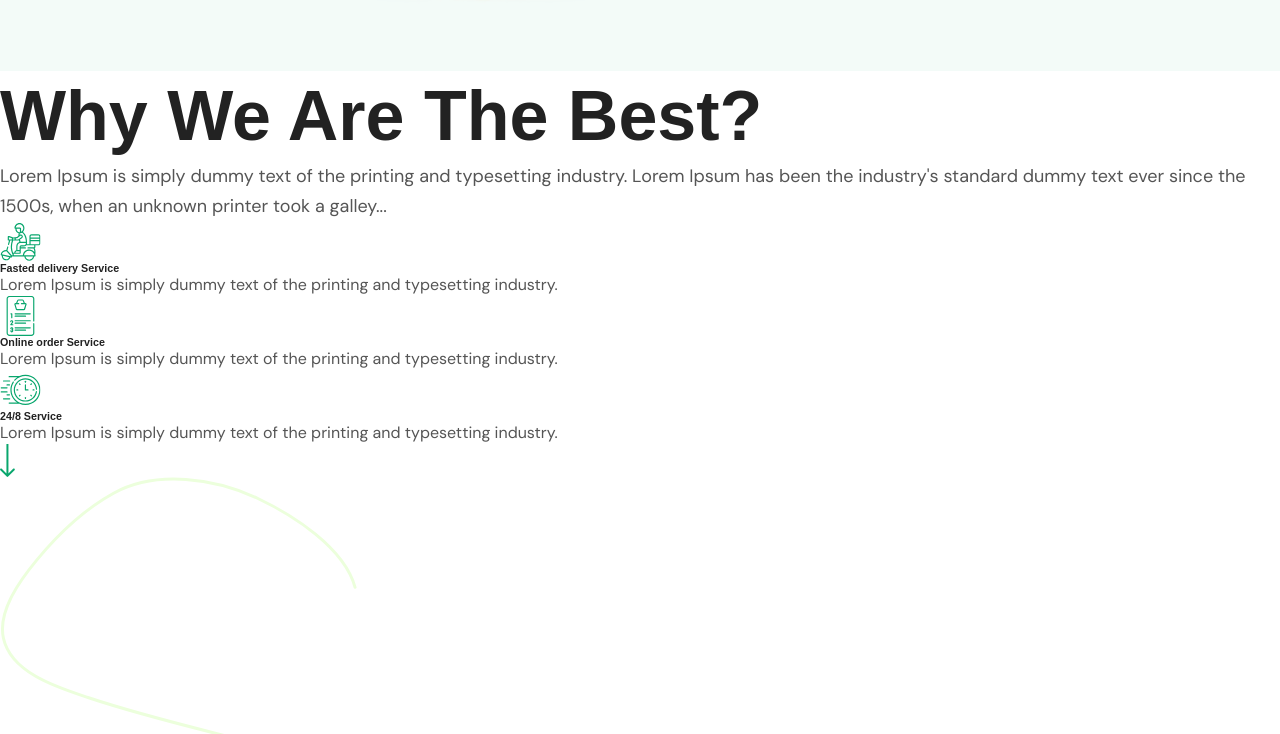
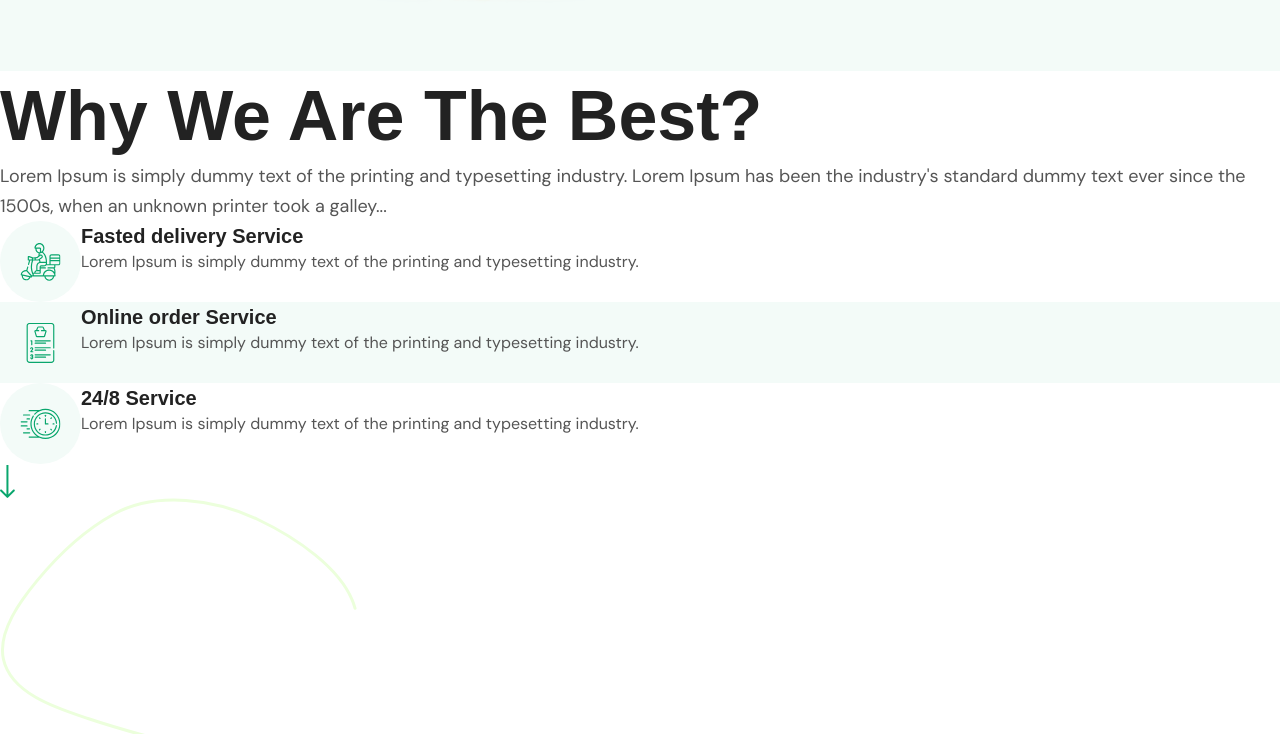
Before and after one commit to Alesia0401/project-practice-55-1, a website: page index.html in a window 1280 px wide. Shown: the part 926-1660 px from the top of the page. Drawn offline with Linux system fonts and the light colour scheme; a web font is replaced by a local one.

Commit message:
добавила флексы, бэкграунд, изменила название классов

```diff
--- a/assets/scss/why.scss
+++ b/assets/scss/why.scss
@@ -1,24 +1,70 @@
 //переменные для шрифтов и цвета в файле var.scss, их подставляете вместо названия шрифтов
+.main-text {
+  min-width: 670px;
+}
+
 .main-text__h2 {
-    font-style: normal;
   font-weight: 700;
   font-size: 70px;
   line-height: 90px;
 }
 
-.main-text__h2, .services__h6 {
+.main-text__h2,
+.text__h6 {
   font-family: $fontfRos;
   color: $colorbl;
 }
 
 .main-text__p {
-    font-style: normal;
   font-weight: 400;
   font-size: 18px;
   line-height: 30px;
 }
 
-.main-text__p, .services__p {
+.main-text__p,
+.text__p {
   font-family: $fontfDM;
   color: $colorgrey;
 }
+
+.text__h6 {
+  font-weight: 700;
+  font-size: 20px;
+  line-height: 30px;
+}
+
+.section-container {
+  min-width: 670px;
+}
+
+.services__component,
+.services__component_color {
+  min-width: 381px;
+
+  display: flex;
+}
+
+.component__circle,
+.component__circle_color {
+  min-width: 80px;
+  min-height: 80px;
+  padding: 20px;
+
+  border-radius: 50%;
+}
+
+.component__circle_color,
+.services__component_color {
+  background-color: $bkcolfon;
+}
+
+.circle__img {
+  min-width: 40px;
+  min-height: 40px;
+}
+
+.services__text {
+  min-width: 277px;
+
+  flex-direction: column;
+}
--- a/index.html
+++ b/index.html
@@ -57,17 +57,15 @@
         <div class="organic__container">
           <h1 class="organic__container__h1">Organic Fruit & Vegetables</h1>
           <div class="organic__container__img">
-          <img src="assets/images/leaves.png"
-            alt="leaves"
-          /></div>
+            <img src="assets/images/leaves.png" alt="leaves" />
+          </div>
           <div class="organic__container__text">
             <p>
               Lorem Ipsum is simply dummy text of the printing and typesetting
-            industry.
-            Lorem Ipsum has been the industry's standard dummy text ever since
-            the
-            1500s, when an unknown printer took a galley...
-          </p></div>
+              industry. Lorem Ipsum has been the industry's standard dummy text
+              ever since the 1500s, when an unknown printer took a galley...
+            </p>
+          </div>
           <div class="organic__container__button">
             <p class="text">Order Now</p>
             <button class="circle">
@@ -136,53 +134,60 @@
           </div>
           <div class="services">
             <div class="services__component">
-              <div class="component__circle">
+              <div class="component__circle_color">
                 <img
-                  class="services__img"
+                  class="circle__img"
                   src="assets/images/delivery-man-2.svg"
                   alt="delivery-man"
                 />
               </div>
-              <h6 class="services__h6">Fasted delivery Service</h6>
-              <p class="services__p">
-                Lorem Ipsum is simply dummy text of the printing and typesetting
-                industry.
+              <div class="services__text">
+                <h6 class="text__h6">Fasted delivery Service</h6>
+                <p class="text__p">
+                  Lorem Ipsum is simply dummy text of the printing and
+                  typesetting industry.
                 </p>
               </div>
+            </div>
             <div class="services__component_color">
-              <div class="component__circle_color">
+              <div class="component__circle">
                 <img
-                  class="services__img"
+                  class="circle__img"
                   src="assets/images/shopping-1.svg"
                   alt="shopping"
                 />
               </div>
-              <h6 class="services__h6">Online order Service</h6>
-              <p class="services__p">
-                Lorem Ipsum is simply dummy text of the printing and typesetting
-                industry.
+              <div class="services__text">
+                <h6 class="text__h6">Online order Service</h6>
+                <p class="text__p">
+                  Lorem Ipsum is simply dummy text of the printing and
+                  typesetting industry.
                 </p>
               </div>
+            </div>
             <div class="services__component">
-              <div class="component__circle">
+              <div class="component__circle_color">
                 <img
-                  class="services__img"
+                  class="circle__img"
                   src="assets/images/fast-time-1.svg"
                   alt="fast-time"
                 />
               </div>
-              <h6 class="services__h6">24/8 Service</h6>
-              <p class="services__p">
-                Lorem Ipsum is simply dummy text of the printing and typesetting
-                industry.
+              <div class="services__text">
+                <h6 class="text__h6">24/8 Service</h6>
+                <p class="text__p">
+                  Lorem Ipsum is simply dummy text of the printing and
+                  typesetting industry.
                 </p>
               </div>
             </div>
-          <img
+          </div>
+          <a href=""
+            ><img
               class="why__arrow-green"
               src="assets/images/arrow-green.svg"
               alt="arrow-green"
-          />
+          /></a>
           <img class="why__img-line" src="assets/images/line.svg" alt="line" />
           <img class="why__img-man" src="assets/images/man.png" alt="man" />
         </div>
```
Also changed, not shown: assets/styles/style.min.css, 1 other file. Lines whose indentation alone changed are shown as unchanged.
